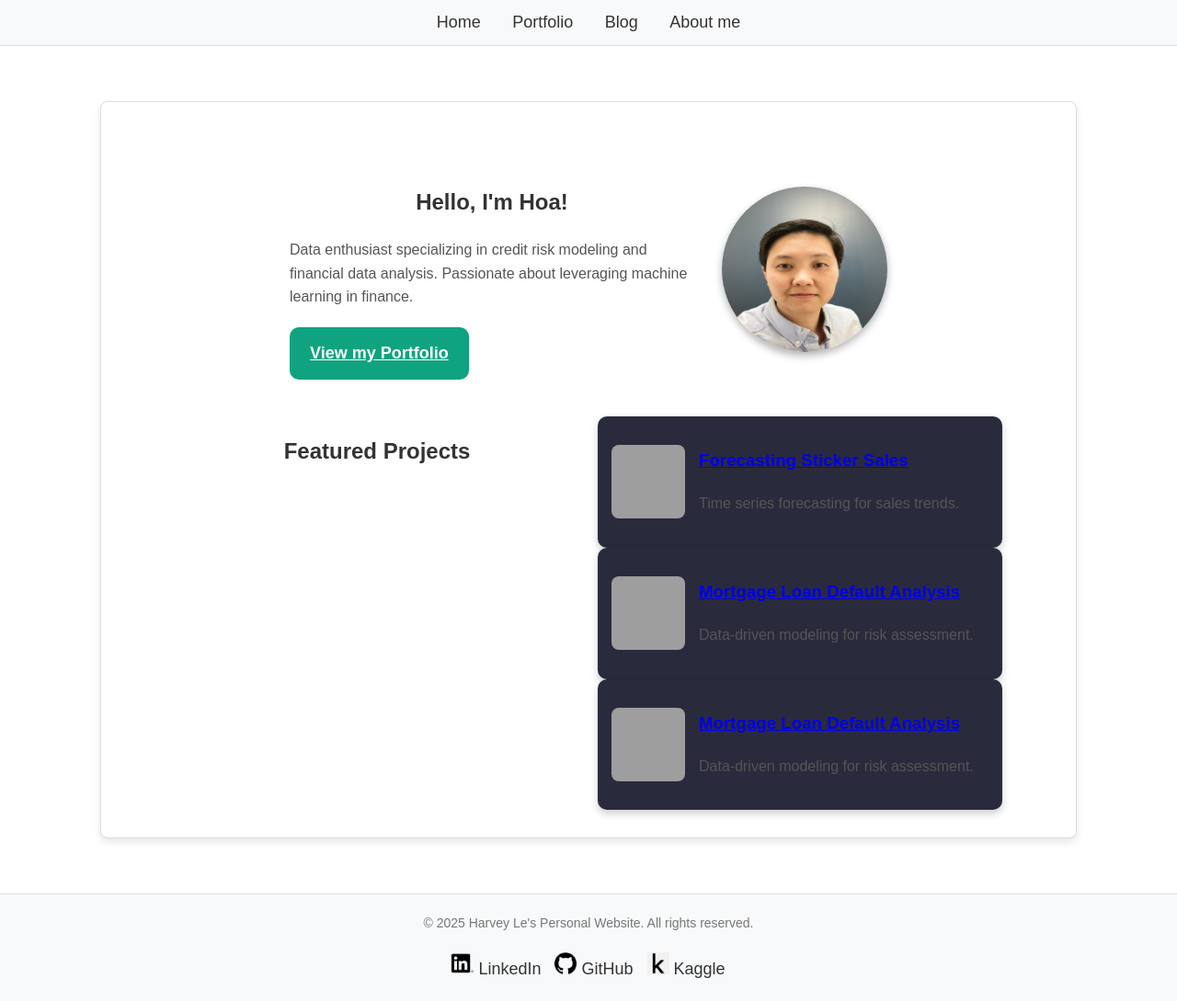
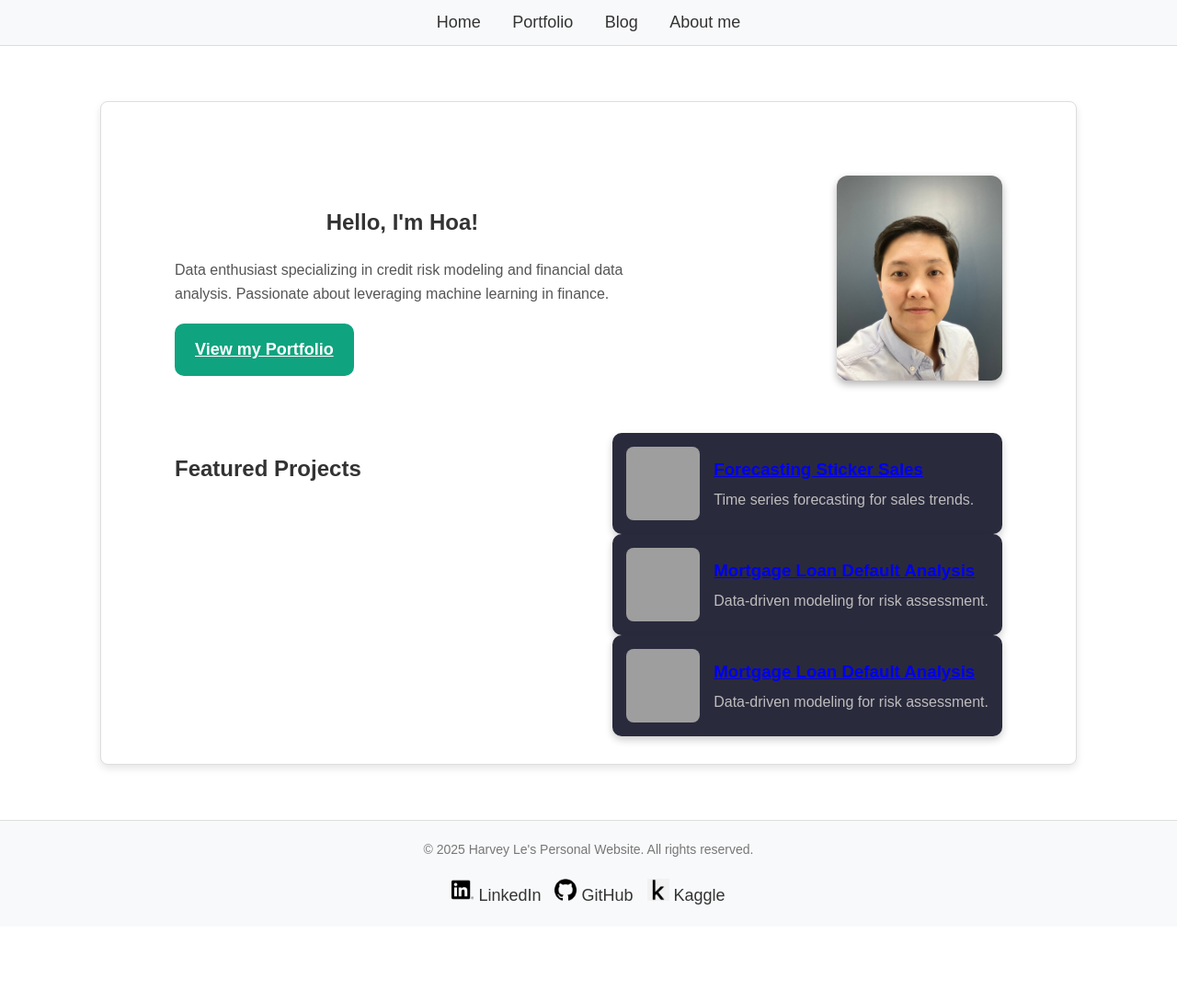
Before and after one commit to Hoale2908/hoale2908.github.io, a Jekyll site: the page built from index.html, in a window 1280 px wide. Shown: the whole page at 92% size. Built offline with Jekyll 4.4.1, drawn with Linux system fonts in a browser that asks for light colours; after the commit the page ends 1008 px from its top, so only the background shows below that; grey boxes are pictures that could not be loaded.

Commit message:
update css

```diff
--- a/assets/styles.css
+++ b/assets/styles.css
@@ -1,13 +1,13 @@
-/* Introduction Section - Adjusting Layout */
+/* Introduction Section - Centered & Balanced */
 .introduction {
   display: flex;
   align-items: center;
-  justify-content: center;
-  max-width: 800px;
+  justify-content: space-between;
+  max-width: 900px;
   margin: auto;
-  gap: 30px;
-  padding: 40px 20px;
+  padding: 50px 20px;
   text-align: left;
+  gap: 40px;
 }
 
 /* Text Block */
@@ -15,15 +15,15 @@
   max-width: 55%;
 }
 
-/* Profile Image */
+/* Profile Image - No Skewing, Slightly Rounded */
 .profile-img {
   width: 180px;
-  height: 180px;
-  border-radius: 50%;
+  height: auto; /* Ensures aspect ratio is maintained */
+  border-radius: 12px;
   box-shadow: 0 4px 8px rgba(0, 0, 0, 0.3);
 }
 
-/* Call-to-Action Button - More Padding & Contrast */
+/* Call-to-Action Button - Improved Hover Effect */
 .cta-button {
   display: inline-block;
   padding: 14px 22px;
@@ -40,32 +40,45 @@
   transform: translateY(-2px);
 }
 
-/* Featured Projects - Better Spacing */
+/* Featured Projects - Use Full Width */
 .featured-projects {
   max-width: 900px;
   margin: auto;
-  display: grid;
-  grid-template-columns: repeat(auto-fit, minmax(300px, 1fr));
+  display: flex;
+  flex-wrap: wrap;
   gap: 20px;
+  justify-content: space-between;
 }
 
-/* Adjust Project Card Spacing */
+/* Project Card */
 .project {
   display: flex;
   align-items: center;
-  gap: 15px;
   background-color: #2a2a3d;
   padding: 15px;
   border-radius: 10px;
   box-shadow: 0 4px 8px rgba(0, 0, 0, 0.2);
+  flex: 1 1 calc(50% - 10px); /* Ensures two per row */
+  gap: 15px;
+  min-width: 300px;
 }
 
-/* Project Images - Rounded & Consistent */
+/* Project Images - Small but Clear */
 .project img {
   width: 80px;
   height: 80px;
   border-radius: 8px;
   object-fit: cover;
+}
+
+/* Project Text */
+.project h3 {
+  margin: 0;
+}
+
+.project p {
+  color: #bdbdbd;
+  margin: 5px 0 0;
 }
 
 /* Mobile Responsiveness */
@@ -81,6 +94,14 @@
 
   .profile-img {
     width: 140px;
-    height: 140px;
+    height: auto;
+  }
+
+  .featured-projects {
+    flex-direction: column;
+  }
+
+  .project {
+    flex: 1 1 100%; /* Make projects stack */
   }
 }
```
